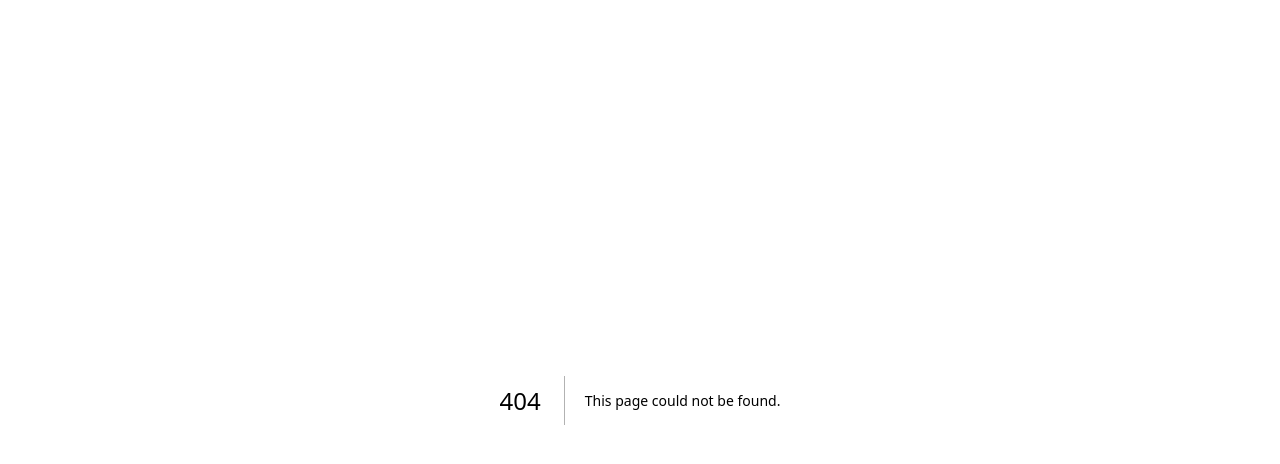
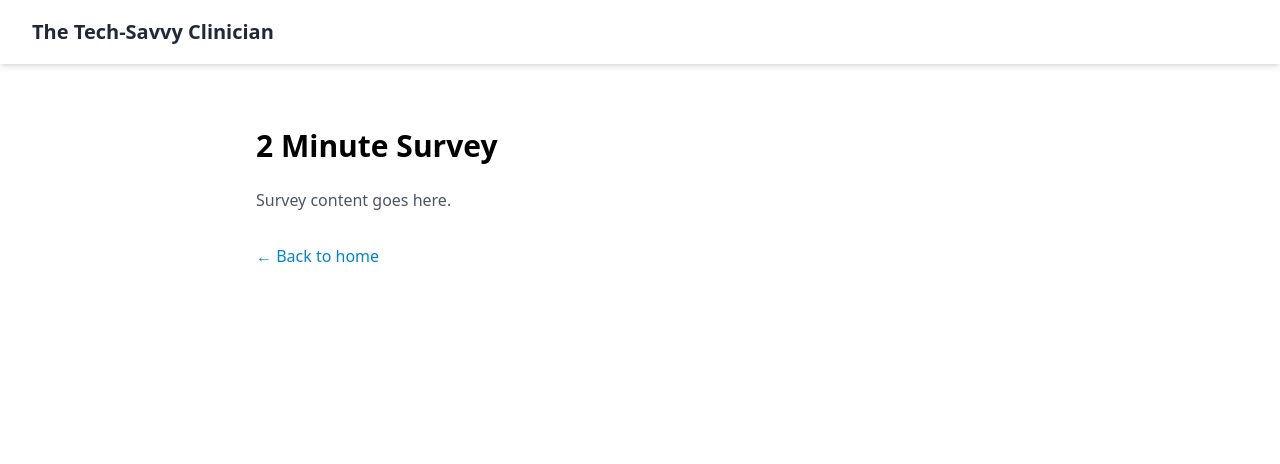
Before and after one commit to jhutchison/tech-savvy_clinician_site, a Next.js app: page /survey in a window 1280 px wide. Before the commit this address had no page. Shown: the top 464 px of the page. Built offline with nearby package versions, Linux system fonts and the light colour scheme.

Commit message:
add survey page

```diff
--- a/src/app/stage/page.tsx
+++ b/src/app/stage/page.tsx
@@ -1,5 +1,6 @@
 import Navbar from "@/components/Navbar";
 import Footer from "@/components/Footer";
+import Link from "next/link";
 import { companyName, tagline, aboutUsText } from "@/lib/strings/strings";
 import { primaryColor } from "@/lib/other_constants/colors";
 
@@ -34,13 +35,16 @@ export default function Home() {
           <div className="max-w-7xl mx-auto">
             <div className="grid grid-cols-1 md:grid-cols-2 gap-8">
               {/* Feature 1 */}
-              <button className="bg-sky-500/80 p-6 rounded-lg border text-white">
-
-                <span className="text-xl font-semibold mb-2">  Fill out our 2 Minute Survey!</span>
-              </button>
+              <Link
+                id="fill-out-survey"
+                href="/survey"
+                className="bg-sky-500/80 p-6 rounded-lg border text-white block text-center"
+              >
+                <span className="text-xl font-semibold mb-2">Fill out our 2 Minute Survey!</span>
+              </Link>
 
               {/* Feature 2 */}
-              <button className="bg-sky-500/80 text-white p-6 rounded-lg border border-blue-500">
+              <button id="join-mailing-list" className="bg-sky-500/80 text-white p-6 rounded-lg border border-blue-500">
 
                 <span className="text-xl font-semibold mb-2">Join our Mailing List!</span>
               </button>
--- /dev/null
+++ b/src/app/survey/page.tsx
@@ -0,0 +1,24 @@
+import Navbar from "@/components/Navbar";
+import Link from "next/link";
+
+export default function SurveyPage() {
+  return (
+    <div className="min-h-screen flex flex-col bg-white">
+      <Navbar />
+      <main className="flex-grow py-16 px-4 sm:px-6 lg:px-8">
+        <div className="max-w-3xl mx-auto">
+          <h1 className="text-3xl font-bold mb-6">2 Minute Survey</h1>
+          <p className="text-gray-600 mb-8">
+            Survey content goes here.
+          </p>
+          <Link
+            href="/stage"
+            className="text-sky-600 hover:underline"
+          >
+            ← Back to home
+          </Link>
+        </div>
+      </main>
+    </div>
+  );
+}
```
